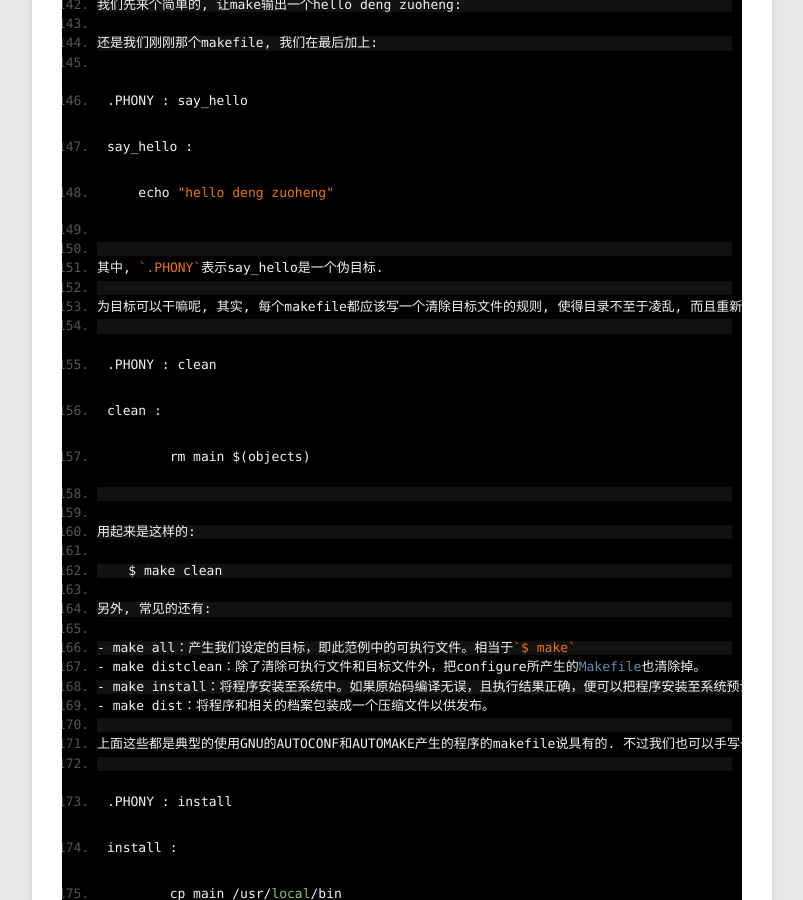
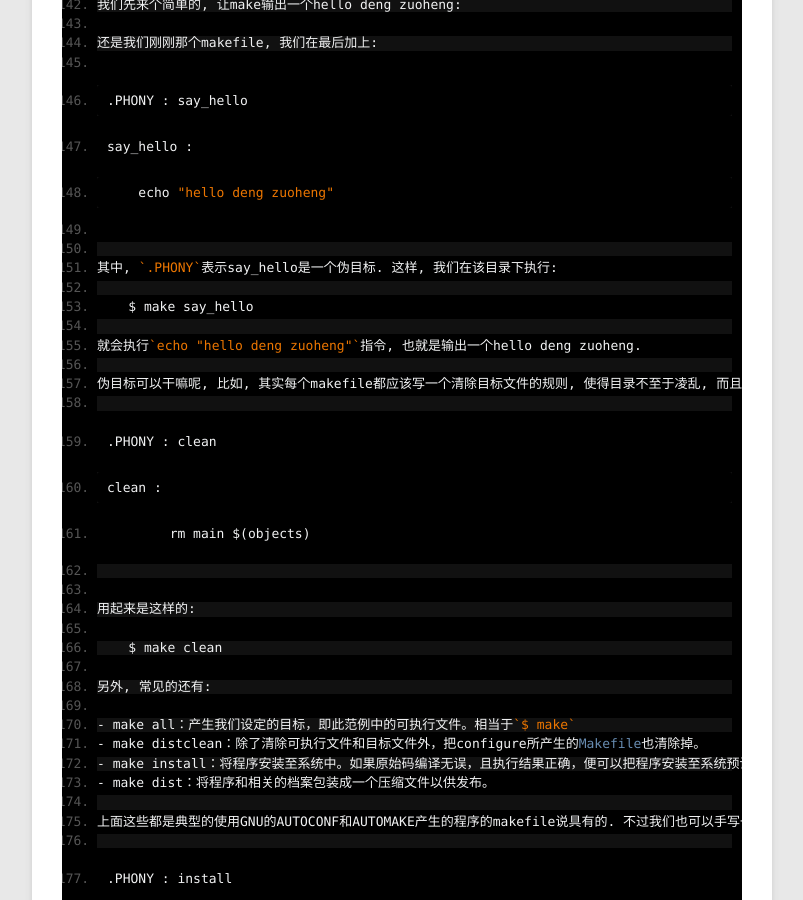
Before and after one commit to DengZuoheng/DengZuoheng.github.io, a Jekyll site: the page built from _posts/note/2015-04-21-makefile-beginning.md, in a window 1280 px wide and 900 px high, scrolled down 5593 px. Shown: the whole window, without its empty margins (78-881 px from the left). Built offline with Jekyll 4.4.1, drawn with Linux system fonts in a browser that asks for light colours; Markdown is read by kramdown in place of the engine named in the settings.

```diff
--- a/_posts/note/2015-04-21-makefile-beginning.md
+++ b/_posts/note/2015-04-21-makefile-beginning.md
@@ -191,9 +191,13 @@ say_hello :
     echo "hello deng zuoheng"
 </pre>
 
-其中, `.PHONY`表示say_hello是一个伪目标.
+其中, `.PHONY`表示say_hello是一个伪目标. 这样, 我们在该目录下执行:
 
-为目标可以干嘛呢, 其实, 每个makefile都应该写一个清除目标文件的规则, 使得目录不至于凌乱, 而且重新编译起来更方便顺手(这才是首要吧- - ), 风格大概是这样的:
+    $ make say_hello
+
+就会执行`echo "hello deng zuoheng"`指令, 也就是输出一个hello deng zuoheng.
+
+伪目标可以干嘛呢, 比如, 其实每个makefile都应该写一个清除目标文件的规则, 使得目录不至于凌乱, 而且重新编译起来更方便顺手(这才是首要吧- - ), 风格大概是这样的:
 
 <pre>
 .PHONY : clean
```
Also changed, not shown: _posts/blog/2015-02-10-Django-jQuery-ajax.md (+31 -31 lines), _posts/note/2015-05-16-add-other-include-to-vs-forever.md (added, +28 -0 lines).
